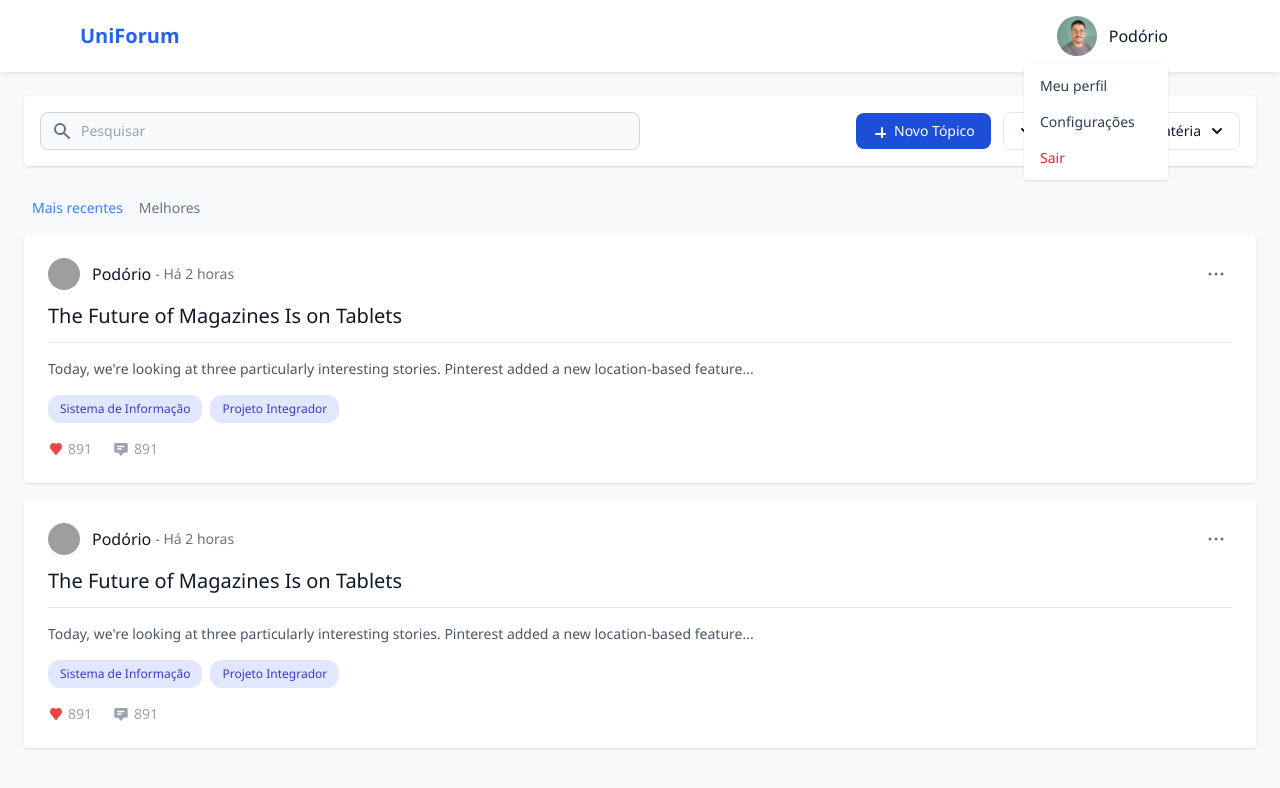
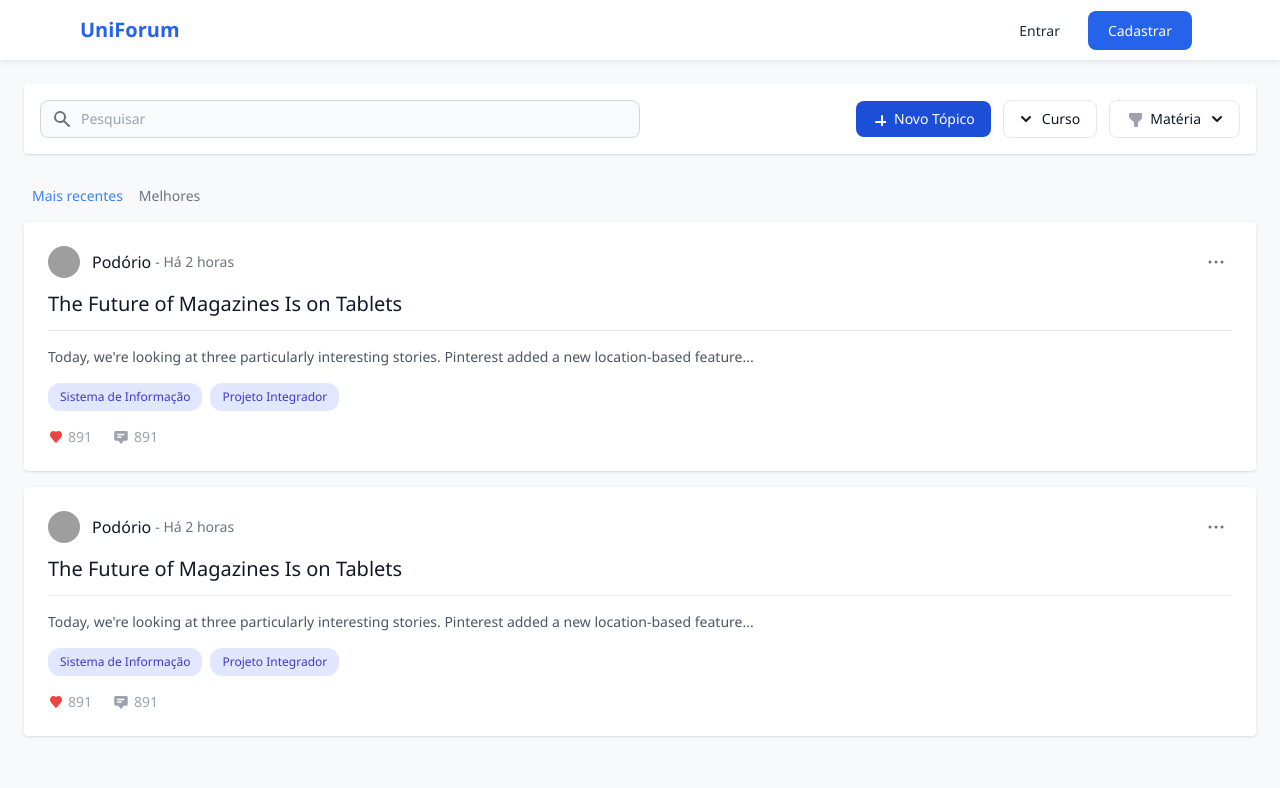
Before and after one commit to felipemdf/UniForum, a Vue app in the folder front-end/: page / in a window 1280 px wide. Shown: the top 788 px of the page. Built offline with nearby package versions, Linux system fonts and the light colour scheme; grey boxes are pictures that could not be loaded.

Commit message:
fix: alterado para a opcao deslogado

```diff
--- a/front-end/src/components/Navbar.vue
+++ b/front-end/src/components/Navbar.vue
@@ -60,8 +60,8 @@
 <script setup>
   import { ref } from 'vue';
 
-  let isUserMenuOpen = ref(true);
-  let isLogged = ref(true);
+  let isUserMenuOpen = ref(false);
+  let isLogged = ref(false);
 
   function toggleUserMenu() {
     if (isLogged.value) {
```
